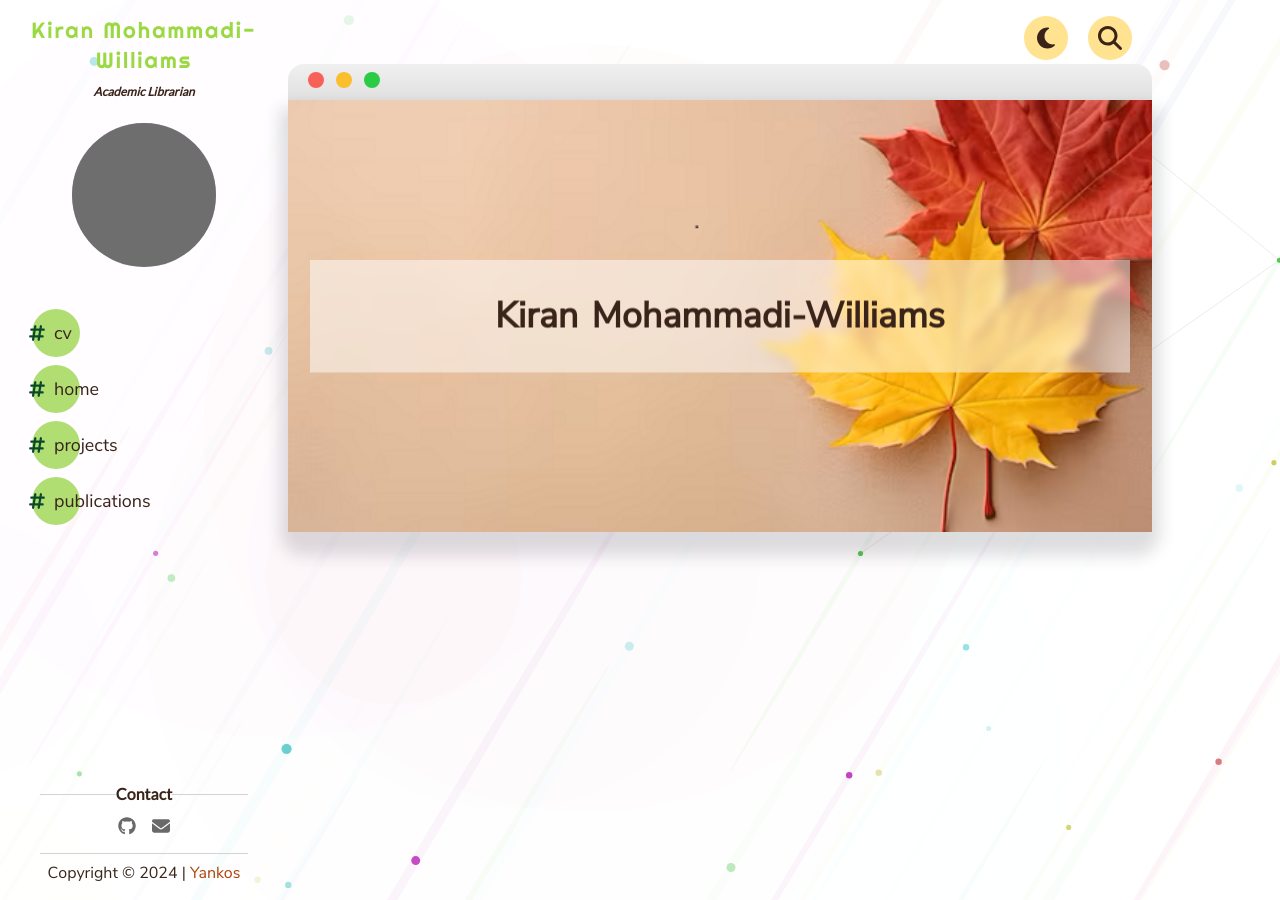
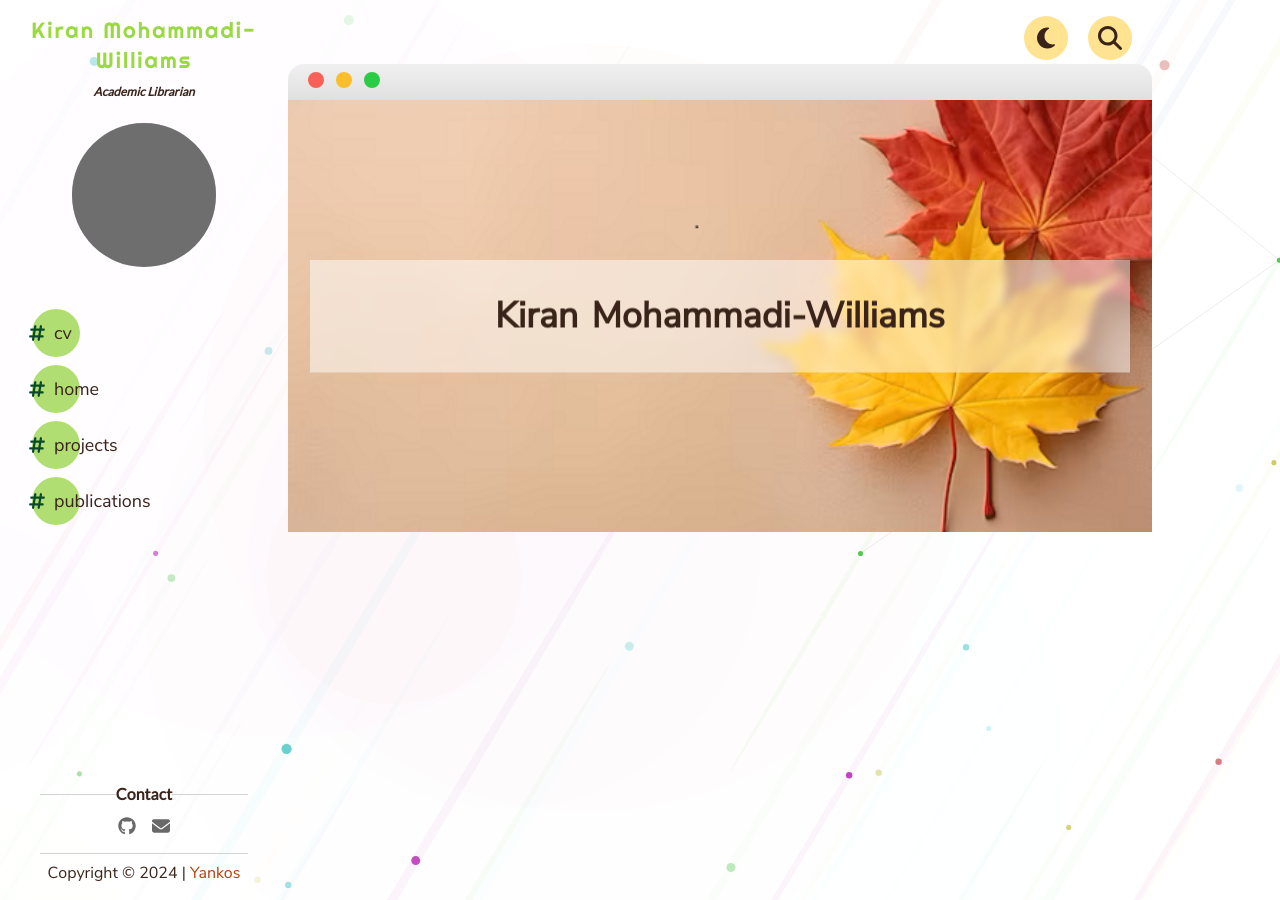
Before and after one commit to kam535/vigilant-barnacle, a Jekyll site: the page built from _pages/projects.md, in a window 1280 px wide. Built offline with Jekyll 4.4.1, drawn with Linux system fonts in a browser that asks for light colours; grey boxes are pictures that could not be loaded.

Commit message:
Update post.scss

```diff
--- a/_sass/post.scss
+++ b/_sass/post.scss
@@ -622,7 +622,6 @@ main {
 
 .inner-content {
   border-radius:0 0 1rem 1rem;
-  box-shadow:0 16px 16px 8px rgba(31, 35, 46, 0.15);
 }
 
 .top-arrow { left:calc(#{$sidebarwd} + var(--pagewidth-desktop) - 4rem); }
```
